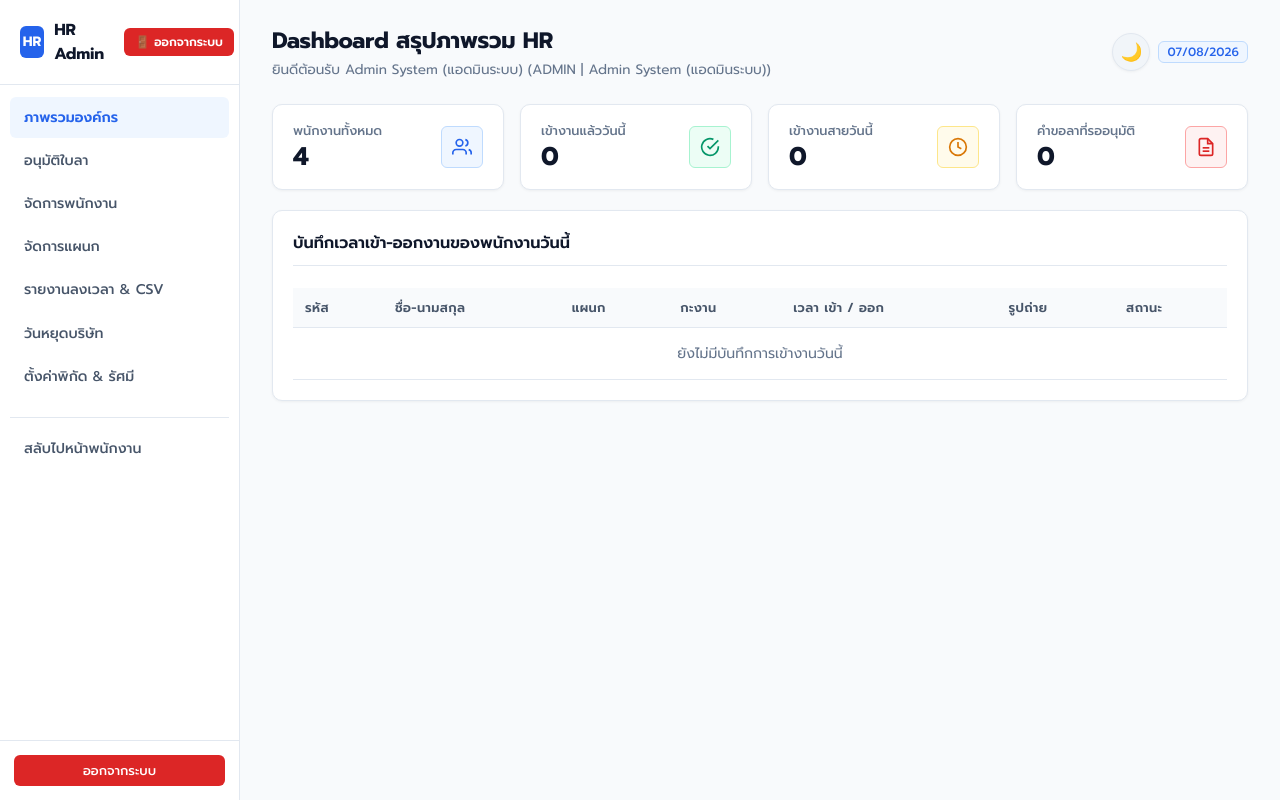
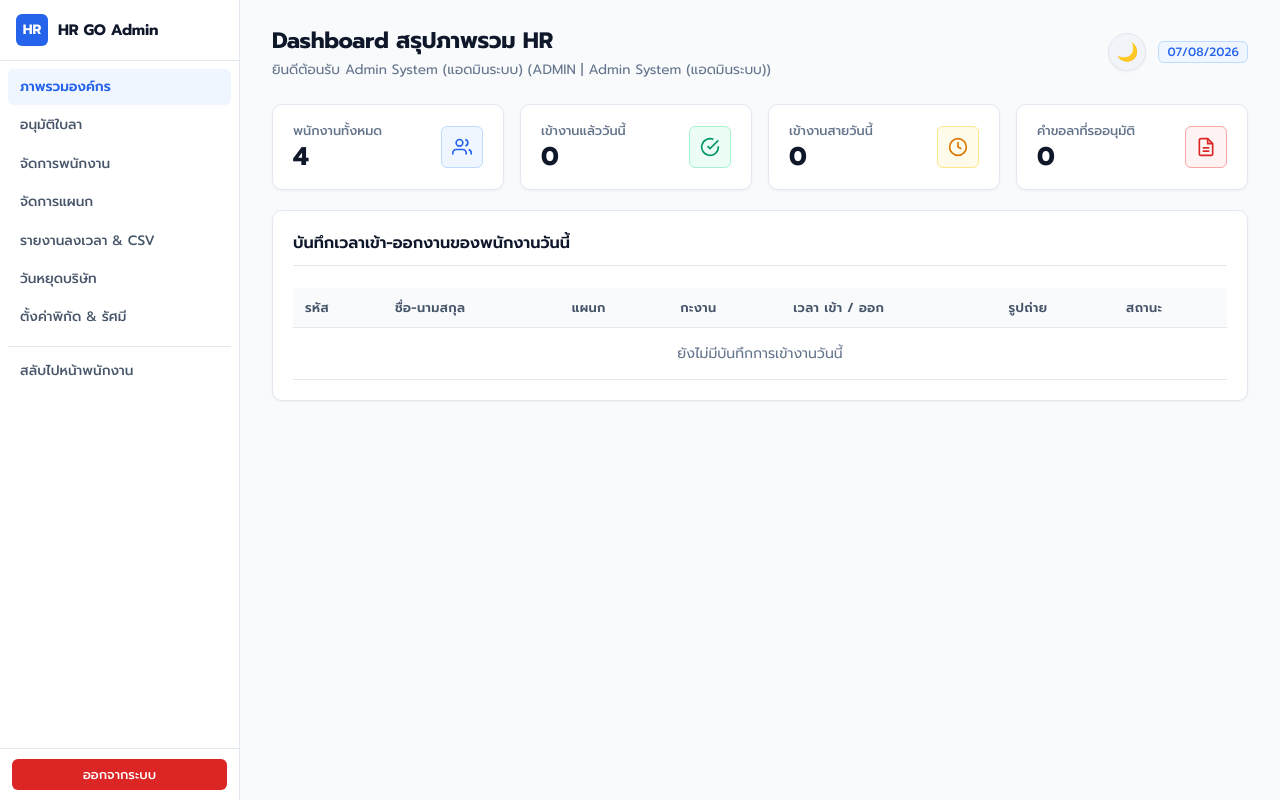
Before and after one commit to goomxxzaza123/hrgo, a PHP site: page /admin/dashboard.php in a window 1280 px wide. Run offline with PHP 8.4, Linux system fonts and the light colour scheme; a user stored in the database is signed in; data comes from the database, SQL or seed files in the repository; data that the repository does not hold is empty; some libraries are stand-ins or nearby versions.

Commit message:
Clean up top header and compact mobile sidebar layout for sleek uncluttered UI

```diff
--- a/admin/dashboard.php
+++ b/admin/dashboard.php
@@ -31,12 +31,9 @@ $deptName = $_SESSION['dept_name'] ?? 'ไม่ระบุ';
     <div class="admin-layout">
         <!-- Sidebar Navigation -->
         <aside class="sidebar">
-            <div class="sidebar-header" style="display:flex; align-items:center; justify-content:space-between; width:100%;">
-                <div style="display:flex; align-items:center; gap:10px;">
-                    <div class="sidebar-logo">HR</div>
-                    <div class="sidebar-title">HR Admin</div>
-                </div>
-                <a href="../logout.php" class="btn btn-danger btn-sm" style="padding:4px 10px; font-size:0.75rem; font-weight:600; flex-shrink:0;">🚪 ออกจากระบบ</a>
+            <div class="sidebar-header">
+                <div class="sidebar-logo">HR</div>
+                <div class="sidebar-title">HR GO Admin</div>
             </div>
             <ul class="sidebar-menu">
                 <li class="sidebar-menu-item">
@@ -76,7 +73,7 @@ $deptName = $_SESSION['dept_name'] ?? 'ไม่ระบุ';
                     </a>
                 </li>
                 <?php endif; ?>
-                <li class="sidebar-menu-item" style="margin-top: 20px; border-top: 1px solid var(--border-color); padding-top: 10px;">
+                <li class="sidebar-menu-item" style="margin-top: 10px; border-top: 1px solid var(--border-color); padding-top: 6px;">
                     <a href="../employee_home.php" class="sidebar-link">
                         <span>สลับไปหน้าพนักงาน</span>
                     </a>
@@ -96,8 +93,7 @@ $deptName = $_SESSION['dept_name'] ?? 'ไม่ระบุ';
                     <h1>Dashboard สรุปภาพรวม HR</h1>
                     <p style="color:var(--text-muted);">ยินดีต้อนรับ <?= htmlspecialchars($userName) ?> (<?= $userRole ?> | <?= htmlspecialchars($deptName) ?>)</p>
                 </div>
-                <div style="display:flex; align-items:center; gap:8px;">
-                    <a href="../logout.php" class="btn btn-danger btn-sm mobile-toggle-btn" style="padding:6px 12px; font-size:0.8rem; font-weight:600;">🚪 ออกจากระบบ</a>
+                <div style="display:flex; align-items:center; gap:12px;">
                     <button type="button" class="mobile-toggle-btn btn btn-outline btn-sm" onclick="toggleMobileSidebar()">☰ เมนู</button>
                     <button type="button" class="theme-toggle-btn" onclick="toggleTheme()"></button>
                     <span class="badge badge-info"><?= date('d/m/Y') ?></span>
--- a/assets/css/admin.css
+++ b/assets/css/admin.css
@@ -27,11 +27,11 @@
 }
 
 .sidebar-header {
-  padding: 18px 20px;
+  padding: 14px 16px;
   border-bottom: 1px solid var(--border-color);
   display: flex;
   align-items: center;
-  gap: 12px;
+  gap: 10px;
   flex-shrink: 0;
 }
 
@@ -49,7 +49,7 @@
 }
 
 .sidebar-title {
-  font-size: 1rem;
+  font-size: 0.95rem;
   font-weight: 700;
   color: var(--text-main);
   letter-spacing: -0.01em;
@@ -57,7 +57,7 @@
 
 .sidebar-menu {
   list-style: none;
-  padding: 12px 10px;
+  padding: 8px;
   flex-grow: 1;
   overflow-y: auto;
   -webkit-overflow-scrolling: touch;
@@ -70,11 +70,11 @@
 .sidebar-link {
   display: flex;
   align-items: center;
-  gap: 10px;
-  padding: 10px 14px;
+  gap: 8px;
+  padding: 8px 12px;
   color: #475569;
   text-decoration: none;
-  font-size: 0.88rem;
+  font-size: 0.85rem;
   font-weight: 500;
   border-radius: var(--radius-sm);
   transition: all 0.15s ease;
@@ -92,12 +92,12 @@
 }
 
 .sidebar-link .icon {
-  font-size: 1rem;
+  font-size: 0.95rem;
   opacity: 0.85;
 }
 
 .sidebar-footer {
-  padding: 14px;
+  padding: 10px 12px;
   border-top: 1px solid var(--border-color);
   background-color: var(--card-bg);
   flex-shrink: 0;
```
Also changed, not shown: admin/approve_leave.php (+5 -9 lines), admin/manage_departments.php (+5 -9 lines), admin/manage_holidays.php (+5 -9 lines), admin/manage_settings.php (+5 -10 lines), admin/manage_users.php (+5 -9 lines), admin/reports.php (+5 -9 lines).
